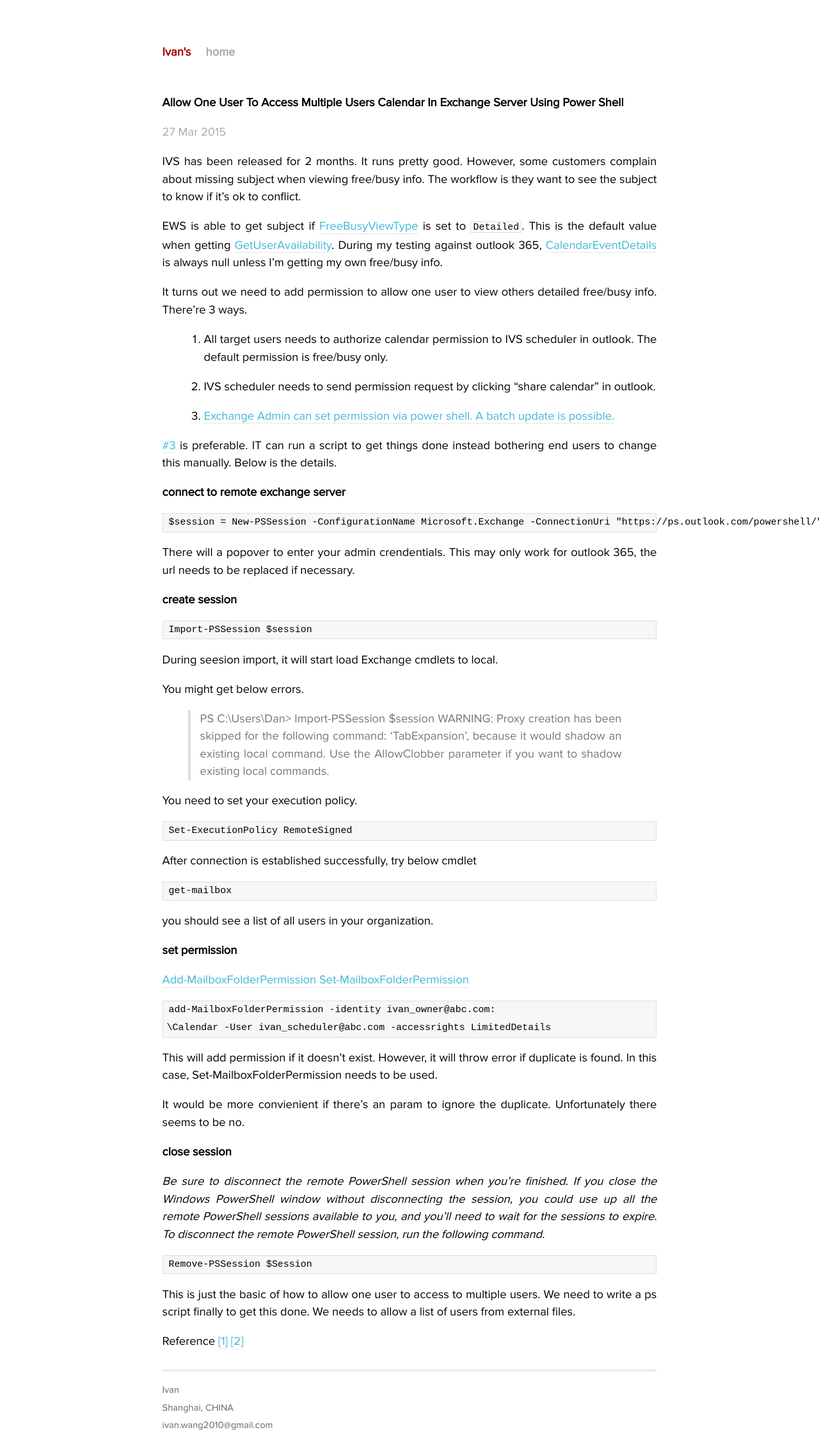
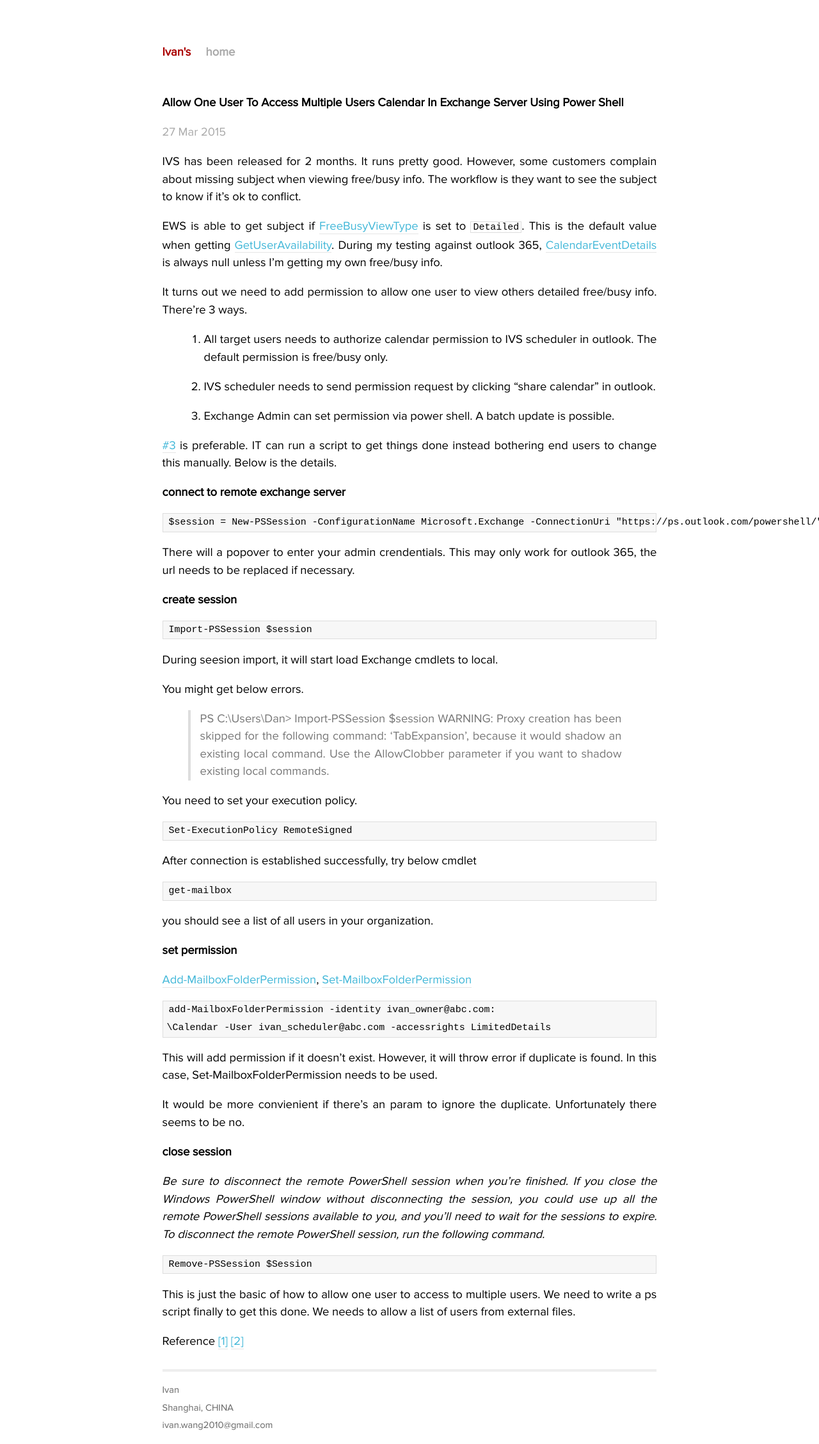
Before and after one commit to iwang/iwang.github.io, a Jekyll site: the page built from _posts/2015-03-27-allow-one-user-to-access-multiple-users-calendar-in-exchange-server-using-power-shell.markdown, in a window 1280 px wide. Shown: the whole page at 64% size. Built offline with Jekyll 4.4.1, drawn with Linux system fonts in a browser that asks for light colours; Markdown is read by kramdown in place of the engine named in the settings.

Commit message:
refine style

````diff
--- a/_posts/2015-03-27-allow-one-user-to-access-multiple-users-calendar-in-exchange-server-using-power-shell.markdown
+++ b/_posts/2015-03-27-allow-one-user-to-access-multiple-users-calendar-in-exchange-server-using-power-shell.markdown
@@ -16,7 +16,7 @@
 
 2. IVS scheduler needs to send permission request by clicking "share calendar" in outlook.
 
-3. <a name="num3">Exchange Admin can set permission via power shell. A batch update is possible.</a>
+3. <p name="num3">Exchange Admin can set permission via power shell. A batch update is possible.</p>
 
  [\#3](#num3) is preferable. IT can run a script to get things done instead bothering end users to change this manually. Below is the details.
 
@@ -56,7 +56,7 @@
 
 ### set permission ###
 
-[Add-MailboxFolderPermission](https://technet.microsoft.com/en-us/library/dd298062(v=exchg.141).aspx)
+[Add-MailboxFolderPermission](https://technet.microsoft.com/en-us/library/dd298062(v=exchg.141).aspx),
 [Set-MailboxFolderPermission](https://technet.microsoft.com/en-us/library/ff522363(v=exchg.141).aspx)
 
 ```
--- a/css/main.css
+++ b/css/main.css
@@ -26,7 +26,7 @@
 h1 { margin-bottom: 1em; }
 p { margin: 1em 0; }
 
-p a {
+p a, ul a, ol a {
   font-size: 100%;
   text-decoration: none;
   vertical-align: baseline;
````
